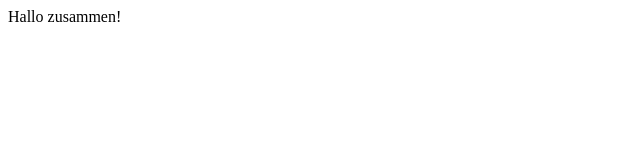
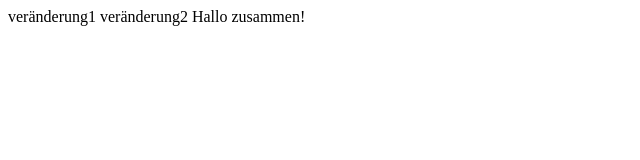
Before and after one commit to AlexandraIllner/gitkurs, a plain HTML site: page index.html in a window 1280 px wide. Shown: the whole page, without its empty margins (0-640 px from the left). Drawn offline with Linux system fonts and the light colour scheme.

Commit message:
second change

```diff
--- a/index.html
+++ b/index.html
@@ -1,4 +1,6 @@
 <!doctype html>
 <html lang="en">
+veränderung1
+veränderung2
   Hallo zusammen!
 </html>
```
